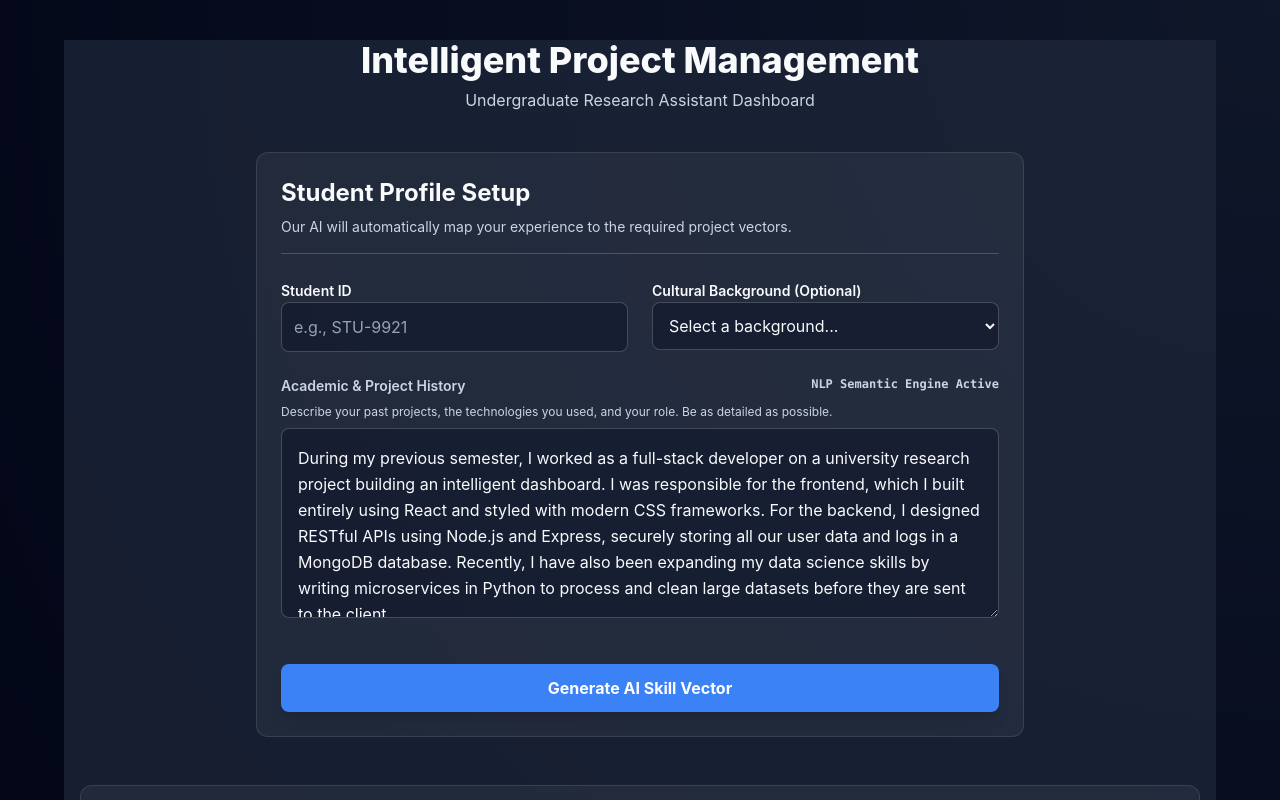
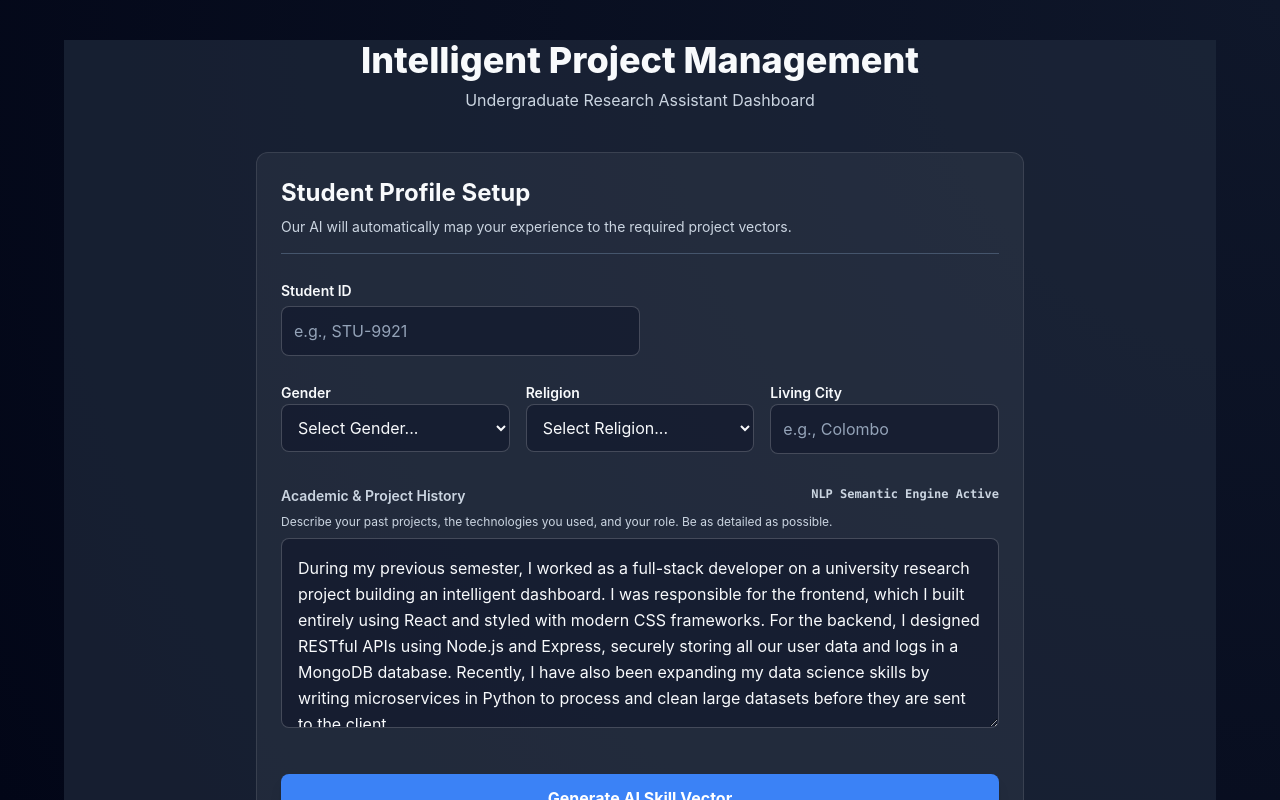
Before and after one commit to DulakshanaMalith/R26-IT-095, a React app in the folder component_team/intelligent-team-formation-and-topic-feasiblity-analyzis/frontend/: page / in a window 1280 px wide. Shown: the top 800 px of the page. Built offline with nearby package versions, Linux system fonts and the light colour scheme; the HTML template or start-up script is replaced by a standard one.

Commit message:
feat: add student onboarding, team optimization, and FastAPI backend components for skill-based team formation

```diff
--- a/component_team/intelligent-team-formation-and-topic-feasiblity-analyzis/frontend/src/components/StudentOnboarding.jsx
+++ b/component_team/intelligent-team-formation-and-topic-feasiblity-analyzis/frontend/src/components/StudentOnboarding.jsx
@@ -5,9 +5,12 @@ export default function StudentOnboarding() {
   const [loading, setLoading] = useState(false);
   const [success, setSuccess] = useState(false);
 
+  // UPDATE: Replaced 'ethnicity' with the 3 new demographic fields
   const [formData, setFormData] = useState({
     studentId: '',
-    ethnicity: '',
+    gender: '',
+    religion: '',
+    livingCity: '',
     projectHistory: "During my previous semester, I worked as a full-stack developer on a university research project building an intelligent dashboard. I was responsible for the frontend, which I built entirely using React and styled with modern CSS frameworks. For the backend, I designed RESTful APIs using Node.js and Express, securely storing all our user data and logs in a MongoDB database. Recently, I have also been expanding my data science skills by writing microservices in Python to process and clean large datasets before they are sent to the client."
   });
 
@@ -21,12 +24,11 @@ export default function StudentOnboarding() {
     setSuccess(false);
 
     try {
-      // Send the text to the SBERT backend
+      // Send the text and new demographic data to the SBERT backend
       const response = await axios.post('http://127.0.0.1:8003/api/ml/extract-skills', formData);
 
       console.log("AI Extracted Vector:", response.data);
 
-      // Display the mathematically extracted scores to the user
       const skills = response.data.extracted_skills;
       alert(`Success! AI mapped your text to:\n\nReact: ${skills.Skill_React}/5\nNodeJS: ${skills.Skill_NodeJS}/5\nPython: ${skills.Skill_Python}/5\nMongoDB: ${skills.Skill_MongoDB}/5`);
 
@@ -49,8 +51,8 @@ export default function StudentOnboarding() {
       <form onSubmit={handleSubmit} className="space-y-6">
 
         {/* Basic Info Section */}
-        <div className="grid grid-cols-1 md:grid-cols-2 gap-6">
-          <div className="space-y-2">
+        <div className="space-y-4">
+          <div className="md:w-1/2">
             <label className="text-sm font-semibold text-slate-300">Student ID</label>
             <input
               type="text"
@@ -59,33 +61,65 @@ export default function StudentOnboarding() {
               placeholder="e.g., STU-9921"
               value={formData.studentId}
               onChange={handleInputChange}
-              className="w-full p-3 bg-slate-900 border border-slate-600 rounded-lg text-white focus:ring-2 focus:ring-indigo-500 focus:border-transparent outline-none"
+              className="w-full p-3 mt-1 bg-slate-900 border border-slate-600 rounded-lg text-white focus:ring-2 focus:ring-indigo-500 focus:border-transparent outline-none"
             />
           </div>
 
-          <div className="space-y-2">
-            <label className="text-sm font-semibold text-slate-300">Cultural Background (Optional)</label>
+          {/* NEW: Multi-Dimensional Demographics for Novelty Integration */}
+          <div className="grid grid-cols-1 md:grid-cols-3 gap-4 pt-2">
+            <div className="space-y-1">
+              <label className="text-sm font-semibold text-slate-300">Gender</label>
               <select
-              name="ethnicity"
-              value={formData.ethnicity}
+                name="gender"
+                required
+                value={formData.gender}
                 onChange={handleInputChange}
                 className="w-full p-3 bg-slate-900 border border-slate-600 rounded-lg text-white focus:ring-2 focus:ring-indigo-500 outline-none"
               >
-              <option value="" disabled>Select a background...</option>
-              <option value="South Asian">South Asian</option>
-              <option value="East Asian">East Asian</option>
-              <option value="Southeast Asian">Southeast Asian</option>
-              <option value="Middle Eastern">Middle Eastern</option>
-              <option value="African">African</option>
-              <option value="European / Caucasian">European / Caucasian</option>
-              <option value="Hispanic / Latino">Hispanic / Latino</option>
+                <option value="" disabled>Select Gender...</option>
+                <option value="Male">Male</option>
+                <option value="Female">Female</option>
+                <option value="Non-binary">Non-binary</option>
                 <option value="Prefer not to say">Prefer not to say</option>
               </select>
+            </div>
+
+            <div className="space-y-1">
+              <label className="text-sm font-semibold text-slate-300">Religion</label>
+              <select
+                name="religion"
+                required
+                value={formData.religion}
+                onChange={handleInputChange}
+                className="w-full p-3 bg-slate-900 border border-slate-600 rounded-lg text-white focus:ring-2 focus:ring-indigo-500 outline-none"
+              >
+                <option value="" disabled>Select Religion...</option>
+                <option value="Buddhism">Buddhism</option>
+                <option value="Hinduism">Hinduism</option>
+                <option value="Islam">Islam</option>
+                <option value="Christianity">Christianity</option>
+                <option value="Other">Other</option>
+                <option value="Prefer not to say">Prefer not to say</option>
+              </select>
+            </div>
+
+            <div className="space-y-1">
+              <label className="text-sm font-semibold text-slate-300">Living City</label>
+              <input
+                type="text"
+                name="livingCity"
+                required
+                placeholder="e.g., Colombo"
+                value={formData.livingCity}
+                onChange={handleInputChange}
+                className="w-full p-3 bg-slate-900 border border-slate-600 rounded-lg text-white focus:ring-2 focus:ring-indigo-500 outline-none"
+              />
+            </div>
           </div>
         </div>
 
         {/* The SBERT NLP Input Section */}
-        <div className="space-y-2">
+        <div className="space-y-2 pt-2">
           <label className="text-sm font-semibold text-slate-300 flex justify-between">
             <span>Academic & Project History</span>
             <span className="text-xs text-indigo-400 font-mono">NLP Semantic Engine Active</span>
--- a/component_team/intelligent-team-formation-and-topic-feasiblity-analyzis/frontend/src/components/TeamOptimizer.jsx
+++ b/component_team/intelligent-team-formation-and-topic-feasiblity-analyzis/frontend/src/components/TeamOptimizer.jsx
@@ -9,7 +9,6 @@ export default function TeamOptimizer() {
     total_students: 12
   });
 
-  // NEW: Dynamic Tech Stack State
   const [techList, setTechList] = useState([
     { category: 'Frontend', tech: 'React', score: 4 },
     { category: 'Backend', tech: 'NodeJS', score: 3 },
@@ -21,7 +20,6 @@ export default function TeamOptimizer() {
   const [selectedTech, setSelectedTech] = useState('MySQL');
   const [selectedScore, setSelectedScore] = useState(3);
 
-  // Pre-configured options based on the panel's request
   const techCategories = {
     'Frontend': ['React', 'HTML/CSS', 'Angular', 'Vue'],
     'Backend': ['NodeJS', 'Express', 'Java', 'PHP', 'FastAPI'],
@@ -42,7 +40,7 @@ export default function TeamOptimizer() {
   const handleCategoryChange = (e) => {
     const category = e.target.value;
     setSelectedCategory(category);
-    setSelectedTech(techCategories[category][0]); // Reset tech to first item in new category
+    setSelectedTech(techCategories[category][0]);
   };
 
   const handleAddTech = () => {
@@ -60,22 +58,17 @@ export default function TeamOptimizer() {
   const optimizeTeams = async () => {
     setLoading(true);
 
-    // Safely map the required core skills to the backend payload
-    const reactSkill = techList.find(t => t.tech === 'React')?.score || 0;
-    const nodeSkill = techList.find(t => t.tech === 'NodeJS')?.score || 0;
-    const pySkill = techList.find(t => t.tech === 'Python')?.score || 0;
-    const mongoSkill = techList.find(t => t.tech === 'MongoDB')?.score || 0;
+    // Build the dynamic dictionary to send to the backend
+    const dynamicRequirements = {};
+    techList.forEach(t => {
+      dynamicRequirements[t.tech] = t.score;
+    });
 
     const payload = {
       max_team_size: formData.max_team_size,
       max_groups: formData.max_groups,
       total_students: formData.total_students,
-      topic_requirements: {
-        Skill_React: reactSkill,
-        Skill_NodeJS: nodeSkill,
-        Skill_Python: pySkill,
-        Skill_MongoDB: mongoSkill
-      }
+      topic_requirements: dynamicRequirements
     };
 
     try {
@@ -179,12 +172,11 @@ export default function TeamOptimizer() {
           <div className="grid grid-cols-1 md:grid-cols-3 gap-6">
             {result.teams.map((team, index) => {
 
-              const chartData = [
-                { subject: 'React', value: team.stats.total_react },
-                { subject: 'NodeJS', value: team.stats.total_node },
-                { subject: 'Python', value: team.stats.total_python },
-                { subject: 'MongoDB', value: team.stats.total_mongo },
-              ];
+              // Read directly from the real, mathematically generated backend scores!
+              const chartData = techList.map(item => ({
+                subject: item.tech,
+                value: team.stats.dynamic_tech_scores[item.tech] || 0
+              }));
 
               return (
                 <div key={index} className="bg-slate-900 border-2 border-slate-700 rounded-xl overflow-hidden shadow-sm hover:shadow-md transition-shadow">
@@ -209,11 +201,12 @@ export default function TeamOptimizer() {
                       <div className="flex items-center space-x-2">
                         <span className="font-mono text-sm font-bold text-white">{team.stats.feasibility_score}%</span>
                         <span className={`text-[10px] uppercase font-bold px-2 py-1 rounded tracking-wide ${
-                          team.stats.risk_level === 'Low Risk' ? 'bg-emerald-900/80 text-emerald-400 border border-emerald-500/50' :
-                          team.stats.risk_level === 'Medium Risk' ? 'bg-amber-900/80 text-amber-400 border border-amber-500/50' :
+                          team.stats.risk_level.includes('Low Risk') ? 'bg-emerald-900/80 text-emerald-400 border border-emerald-500/50' :
+                          team.stats.risk_level.includes('Medium Risk') ? 'bg-amber-900/80 text-amber-400 border border-amber-500/50' :
                           'bg-red-900/80 text-red-400 border border-red-500/50'
                         }`}>
-                          {team.stats.risk_level}
+                          {/* Extracts just "Low Risk" or "Medium Risk" from the longer string */}
+                          {team.stats.risk_level.split(" ")[0] + " " + team.stats.risk_level.split(" ")[1]}
                         </span>
                       </div>
                     </div>
@@ -235,7 +228,7 @@ export default function TeamOptimizer() {
                         <div className="flex flex-col">
                           <span className="font-mono text-sm text-slate-300">{member.student_id}</span>
                           <span className="text-[10px] uppercase font-bold text-slate-500 tracking-wider">
-                            {member.ethnicity}
+                            {member.demographics}
                           </span>
                         </div>
                         <span className="font-mono text-sm font-bold text-indigo-400">{member.power_score}</span>
```
Also changed, not shown: 1 other file (tests, documents, lock files or other folders). Lines whose indentation alone changed are shown as unchanged.
